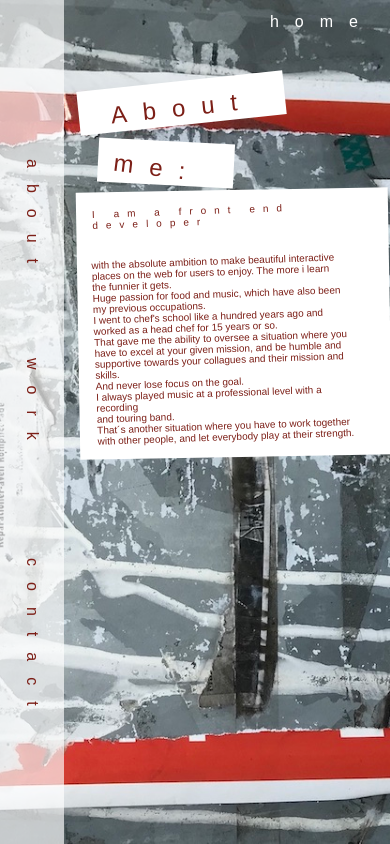
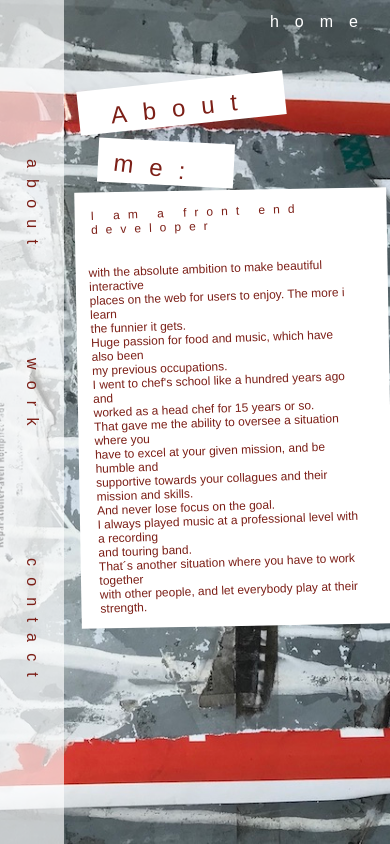
Before and after one commit to 1974pontus/portfolio, a plain HTML site: page index.html in a window 390 px wide. Both pictures are taken after a click on the button "about". Drawn offline with Linux system fonts and the light colour scheme.

Commit message:
io testing

```diff
--- a/main.css
+++ b/main.css
@@ -22,7 +22,7 @@ button {
   background: none;
   border: none;
   outline: none;
-  letter-spacing: 1rem;
+  letter-spacing: .7rem;
 }
 
 .spacing {
@@ -246,6 +246,6 @@ a {
     font-size: 16px;
   }
   p {
-    font-size: 10px;
+    font-size: 12px;
   }
 }
```
